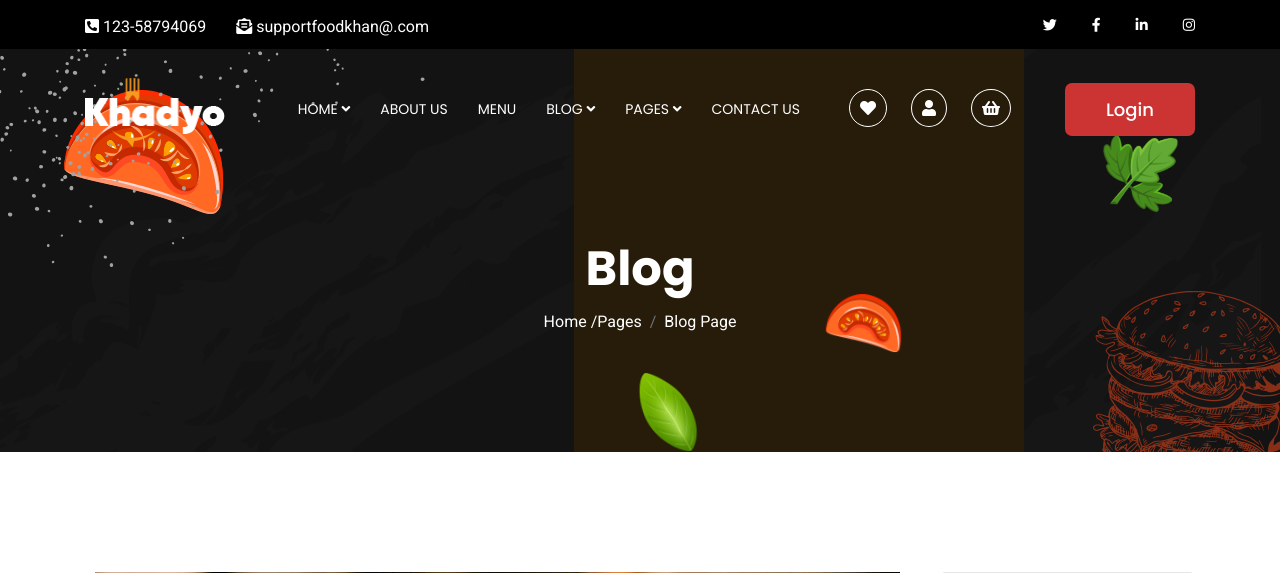
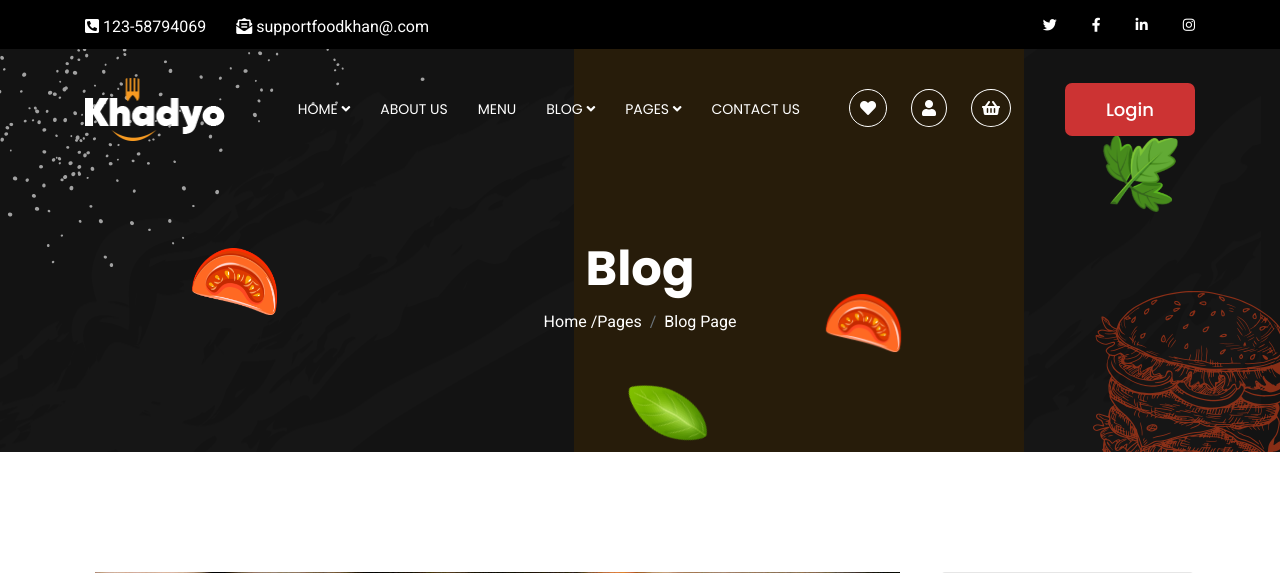
Before and after one commit to duongnx97/Khadyo, a PHP site: page /blog.html in a window 1280 px wide. Shown: the top 573 px of the page. Run offline with PHP 8.4, Linux system fonts and the light colour scheme.

Commit message:
update breadcrumb area

```diff
--- a/css/style.css
+++ b/css/style.css
@@ -2845,14 +2845,15 @@ ul.slick-dots {
     position: absolute;
     bottom: 0;
     left: 50%;
-    transform: rotate(177deg); }
+    transform: rotate(150deg); }
     @media (max-width: 767.98px) {
       .breadcrumb-area .bread-shapes .b-shape-2 {
         display: none; } }
   .breadcrumb-area .bread-shapes .b-shape-3 {
     position: absolute;
-    top: 20%;
-    left: 5%; }
+    top: 55%;
+    left: 15%;
+    width: 85px; }
     @media (min-width: 992px) and (max-width: 1199.98px) {
       .breadcrumb-area .bread-shapes .b-shape-3 {
         display: none; } }
--- a/scss/components/_breadcrumb.scss
+++ b/scss/components/_breadcrumb.scss
@@ -25,14 +25,15 @@
 
         .b-shape-2 {
             @include absoluteBottomLeft(0, 50%);
-            transform: rotate(177deg);
+            transform: rotate(150deg);
             @include responsive(767) {
                 display: none;
             }
         }
 
         .b-shape-3 {
-            @include absoluteTopLeft(20%, 5%);
+            @include absoluteTopLeft(55%, 15%);
+            width: 85px;
             @include responsive(1199) {
                 display: none;
             }
```
Also changed, not shown: 1 other file.
